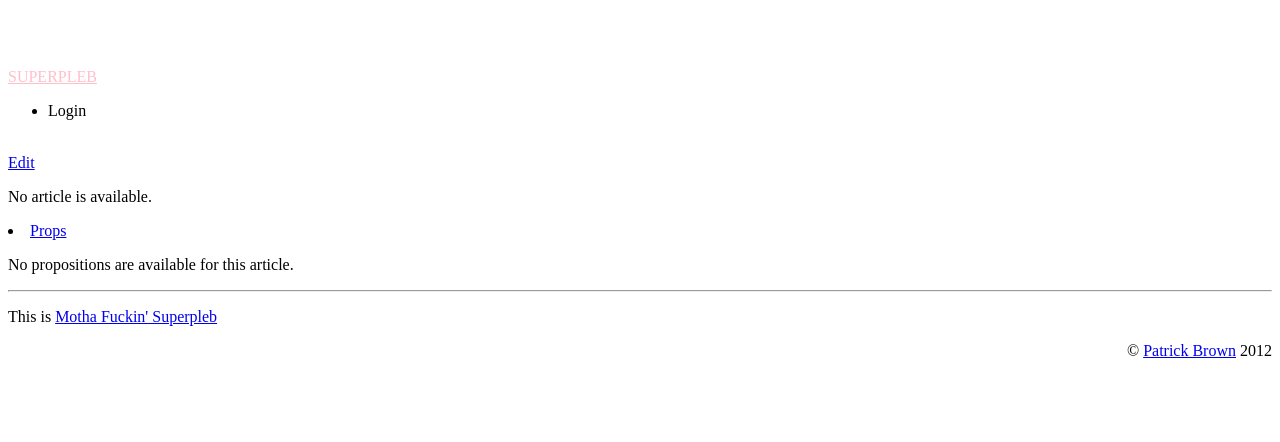
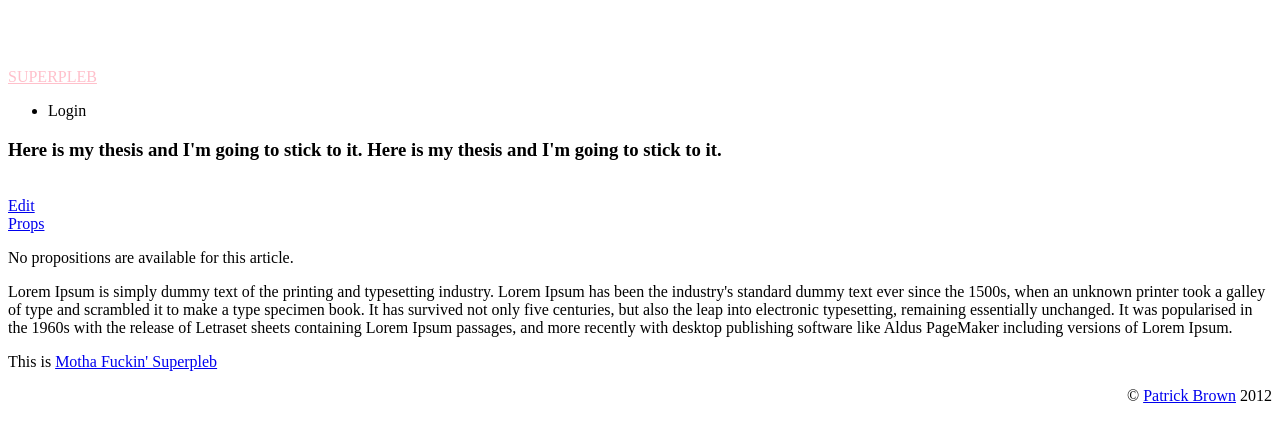
Before and after one commit to twlopes/sp, a Django app: template sp/templates/articleview.html in a window 1280 px wide. Shown: the top 442 px of the page. Run offline with Django 3.2, Linux system fonts and the light colour scheme; the template is opened without the code that fills it, so the values that code supplies are empty; some libraries are stand-ins or nearby versions.

Commit message:
Making changes to the article viewing panel.  Not finished yet.

```diff
--- a/sp/templates/articleview.html
+++ b/sp/templates/articleview.html
@@ -1,35 +1,29 @@
 {% extends "base.html" %}
 
 {% block content %}
+
+<div class="span12"> {# thesis, button and props #}
 <div class="row">
+
+	<div class ="span8">
+	<div class="row">
+
+
+		<div class="span6"> {# thesis only #}
+			<h3>Here is my thesis and I'm going to stick to it.  Here is my thesis and I'm going to stick to it.</h3>
+			</br>
 		</div>
 
-<div class="row">
-
-<div class="span8">
-</br>
-<a href="/edit/{{ articleid }} "> Edit </a>
-
-{% if article %}
-
-    {% for article in article %}
-	<h3>{{ article.thesis }} </h3>
-	<p>
-	{{ article.articlecontent|linebreaks }}
-	{% endfor %}
-	{% else %}
-	    <p>No article is available.</p>
-	{% endif %}
+		<div class="span2"> {# button only #}
+			<a class="btn-large btn-primary" href="/edit/{{ articleid }} "> Edit </a>
+		</div>
 
 	</div>
-
-<div class="span1">
-<p>
 	</div>
 
-<div class="span3">
+	<div class="span4"> {# prop column #}
 
-		<li><a href="/props/{{ articleid }} "> Props </li></a>
+		<a href="/props/{{ articleid }} "> Props </a>
 
 		{% if displaydiff %}
     	{% for displaydiff in displaydiff %}
@@ -50,7 +44,19 @@
 		<p>No propositions are available for this article.</p>
 		{% endif %}
 
+	</div>
 
 </div>
 </div>
+
+
+
+<div class="span8"> {# thesis, button and props #}
+
+
+Lorem Ipsum is simply dummy text of the printing and typesetting industry. Lorem Ipsum has been the industry's standard dummy text ever since the 1500s, when an unknown printer took a galley of type and scrambled it to make a type specimen book. It has survived not only five centuries, but also the leap into electronic typesetting, remaining essentially unchanged. It was popularised in the 1960s with the release of Letraset sheets containing Lorem Ipsum passages, and more recently with desktop publishing software like Aldus PageMaker including versions of Lorem Ipsum.
+
+
+</div>
+
 {% endblock %}
--- a/sp/templates/base.html
+++ b/sp/templates/base.html
@@ -27,7 +27,6 @@
         <div class="container">
 
             <a href="/insta_links/" class="brand" style="color:pink">SUPERPLEB</a>
-
             <ul class="nav pull-right">
                 <li>
                   {% if user.is_authenticated %}
@@ -38,7 +37,6 @@
                 </li>
             </ul>
 
-            </div>
         </div>
     </div>
 </div>
@@ -46,11 +44,6 @@
 <div class="container">
 
     {% block content %}Empty page{% endblock %}
-
-    <p><hr></p>
-
-
-
 
     <footer class="row">
         <div class="span6">
@@ -62,6 +55,7 @@
             </p>
         </div>
     </footer>
+
 </div> <!-- container -->
 
 </body>
```
Lines whose indentation alone changed are shown as unchanged.
